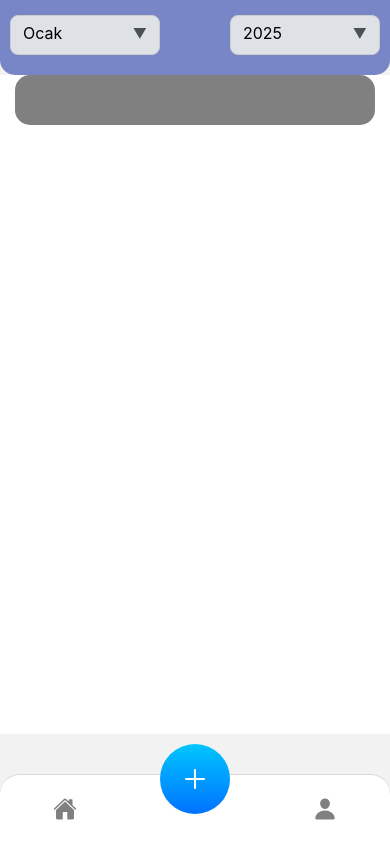
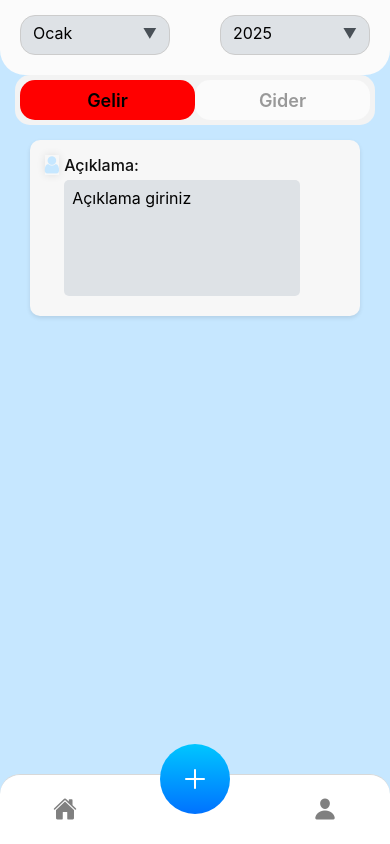
Before and after one commit to RamazanTiftik/MultiSection, a React Native app: screen /Post in a window 390 px wide. Built offline with nearby package versions, Linux system fonts and the light colour scheme.

Commit message:
before gradient

```diff
--- a/component/CustomButton.jsx
+++ b/component/CustomButton.jsx
@@ -11,10 +11,10 @@ const CustomButton = ({ btnTitle, onPressAction }) => {
     return (
         <View style={styles.btnContainer}>
             <TouchableOpacity
-                style={[styles.btn, {backgroundColor: secondaryColor}]}
+                style={[styles.btn, { backgroundColor: secondaryColor }]}
                 onPress={onPressAction}
             >
-                <Text style={btnText}>{btnTitle}</Text>
+                <Text style={[btnText, styles.btnText]}>{btnTitle}</Text>
             </TouchableOpacity>
         </View>
     )
@@ -24,13 +24,15 @@ export default CustomButton
 
 const styles = StyleSheet.create({
     btn: {
-        borderRadius: 7,
-        width: 150,
+        borderRadius: 15,
+        width: 175,
         height: 40,
         alignItems: "center",
-        justifyContent: "center"
+        justifyContent: "center",
     },
     btnText: {
-        color: "white"
+        color: "#444444",
+        fontSize: 18,
+        fontWeight: "600"
     }
 })
--- a/component/CustomContainer.jsx
+++ b/component/CustomContainer.jsx
@@ -16,6 +16,7 @@ const CustomContainer = ({ children }) => {
 
     //themes
     const conPaddingHorizontal = themes.staticCss.container.paddingHorizontal
+    const secondaryColor = themes.colorTheme.secondary.color
 
 
     return (
@@ -28,7 +29,7 @@ const CustomContainer = ({ children }) => {
                     contentContainerStyle={{ flexGrow: 1, paddingBottom: 110 }}
                     keyboardShouldPersistTaps="handled"
                 >
-                    <SafeAreaView style={[styles.container, { paddingHorizontal: conPaddingHorizontal }]}>
+                    <SafeAreaView style={[styles.container, { paddingHorizontal: conPaddingHorizontal, backgroundColor: secondaryColor }]}>
                         {children}
                     </SafeAreaView>
                 </ScrollView>
@@ -43,6 +44,5 @@ const styles = StyleSheet.create({
     container: {
         flex: 1,
         alignItems: "center",
-        backgroundColor: "#fff",
     },
 });
--- a/component/CustomFlatlist.jsx
+++ b/component/CustomFlatlist.jsx
@@ -111,7 +111,7 @@ const styles = StyleSheet.create({
         paddingVertical: 7,
         borderWidth: 1,
         borderColor: '#ccc',
-        borderRadius: 8,
+        borderRadius: 15,
         backgroundColor: "#dee2e6",
         height: 40,
         width: 150,
--- a/screen/HomePages/PostDataScreen.jsx
+++ b/screen/HomePages/PostDataScreen.jsx
@@ -1,16 +1,26 @@
-import { StyleSheet, Text, View } from 'react-native'
+import { StyleSheet, Text, TouchableOpacity, View } from 'react-native'
 import React, { useState } from 'react'
 import CustomContainer from '../../component/CustomContainer'
 import CustomFlatlist from '../../component/CustomFlatlist'
 import { SafeAreaView } from 'react-native-safe-area-context'
 import { themes } from '../../theme/Themes'
+import CustomButton from '../../component/CustomButton'
+import CustomIcons from '../../component/CustomIcons'
+import TextView from '../../component/TextView'
+import Input from '../../component/Input'
 
 const PostDataScreen = ({ navigation }) => {
 
   //theme
-  const primaryColor = themes.colorTheme.primary.color
   const secondaryColor = themes.colorTheme.secondary.color
+  const tertiaryColor = themes.colorTheme.tertiary.color
+  const text = themes.textTheme.text
+  const card = themes.card.cardView
 
+  //button
+  const [selectedButton, setSelectedButton] = useState("Gelir")
+
+  //datas
   const months = [
     { id: 1, value: "Ocak" }, { id: 2, value: "Şubat" }, { id: 3, value: "Mart" },
     { id: 4, value: "Nisan" }, { id: 5, value: "Mayıs" }, { id: 6, value: "Haziran" },
@@ -22,13 +32,42 @@ const PostDataScreen = ({ navigation }) => {
     { id: 3, value: "2025" }, { id: 4, value: "2026" }
   ]
 
+  //datas local state
   const [selectedMonth, setSelectedMonth] = useState(months[0])
   const [selectedYear, setSelectedYear] = useState(years[2])
 
+  //input states
+  const [description, setDescription] = useState("")
+
+  //input error
+  const [hasDescriptionError, setHasDescriptionError] = useState(false)
+
+
+  const incomeButtonHandle = () => {
+    setSelectedButton("Gelir")
+  }
+
+  const outcomeButtonHandle = () => {
+    setSelectedButton("Gider")
+  }
+
+
+  function updateInput(inputType, enteredValue) {
+    switch (inputType) {
+      case 'description':
+        setDescription(enteredValue);
+        if (enteredValue.trim() !== "") setHasDescriptionError(false);
+        break;
+
+    }
+  }
+
+
+  //VIEW
   return (
-    <SafeAreaView style={{ flex: 1 }}>
+    <SafeAreaView style={{ flex: 1, backgroundColor: secondaryColor }}>
 
-      <View style={[styles.topBar, { backgroundColor: secondaryColor }]}>
+      <View style={[styles.topBar, { backgroundColor: tertiaryColor }]}>
         <CustomFlatlist
           data={months}
           selectedValue={selectedMonth}
@@ -48,7 +87,42 @@ const PostDataScreen = ({ navigation }) => {
 
       <CustomContainer>
 
+        {/* Up Bar Buttons */}
         <View style={styles.upBar}>
+
+          <TouchableOpacity
+            style={[styles.btn, { backgroundColor: selectedButton === "Gelir" ? "red" : tertiaryColor }]}
+            onPress={incomeButtonHandle}
+          >
+            <Text style={selectedButton === "Gelir" ? styles.selectedBtnText : styles.btnText}>{"Gelir"}</Text>
+          </TouchableOpacity>
+
+          <TouchableOpacity
+            style={[styles.btn, { backgroundColor: selectedButton === "Gider" ? "red" : tertiaryColor }]}
+            onPress={outcomeButtonHandle}
+          >
+            <Text style={selectedButton === "Gider" ? styles.selectedBtnText : styles.btnText}>{"Gider"}</Text>
+          </TouchableOpacity>
+
+        </View>
+
+
+        {/*  */}
+        <View>
+
+          {/* Username */}
+          <View style={[card, { flexDirection: "row", paddingRight: 55 }]}>
+            <CustomIcons icon={"Username"} />
+            <View style={styles.inputContainer}>
+              <TextView label={"Açıklama:"} textStyle={text} />
+              <Input
+                onUpdateValue={updateInput.bind(this, "description")}
+                value={description}
+                label={"Açıklama giriniz"}
+                hasError={hasDescriptionError}
+              />
+            </View>
+          </View>
 
         </View>
 
@@ -68,14 +142,36 @@ const styles = StyleSheet.create({
     width: "100%",
     height: 75,
     paddingTop: 15,
-    paddingHorizontal: 10,
-    borderBottomLeftRadius: 15,
-    borderBottomRightRadius: 15
+    paddingHorizontal: 20,
+    borderBottomLeftRadius: 25,
+    borderBottomRightRadius: 25
   },
   upBar: {
-    backgroundColor: "gray",
+    backgroundColor: "#f3f3f3",
     height: 50,
     width: "100%",
-    borderRadius: 15
+    borderRadius: 15,
+    flexDirection: "row",
+    justifyContent: "space-between",
+    paddingHorizontal: 5,
+    paddingVertical: 5,
+    marginBottom: 15
+  },
+  btn: {
+    borderRadius: 15,
+    width: 175,
+    height: 40,
+    alignItems: "center",
+    justifyContent: "center",
+  },
+  btnText: {
+    color: "#999999",
+    fontSize: 18,
+    fontWeight: 600
+  },
+  selectedBtnText: {
+    fontWeight: 600,
+    fontSize: 18,
+    color: "#000000"
   }
 })
--- a/theme/Themes.jsx
+++ b/theme/Themes.jsx
@@ -2,7 +2,9 @@ const textTheme = {
 
     //casual
     text: {
-        fontSize: 16
+        fontSize: 16,
+        color: "#111111",
+        fontWeight: "500"
     },
 
     //btn text
@@ -17,13 +19,13 @@ const textTheme = {
 const colorTheme = {
     //backgrounds
     primary: {
-        color: "#2D336B"
+        color: "#D4F6FF"
     },
     secondary: {
-        color: "#7886C7"
+        color: "#C6E7FF"
     },
     tertiary: {
-        color: "#A9B5DF"
+        color: "#FBFBFB"
     },
     quaternary: {
         color: "#A9B5DF"
@@ -63,8 +65,8 @@ const card = {
         shadowRadius: 4,
         elevation: 3,
         width: "100%",
-        borderLeftWidth: 5,
-        borderLeftColor: "#A9B5DF",
+        /*   borderLeftWidth: 5,
+          borderLeftColor: "#A9B5DF", */
     }
 }
 
```
